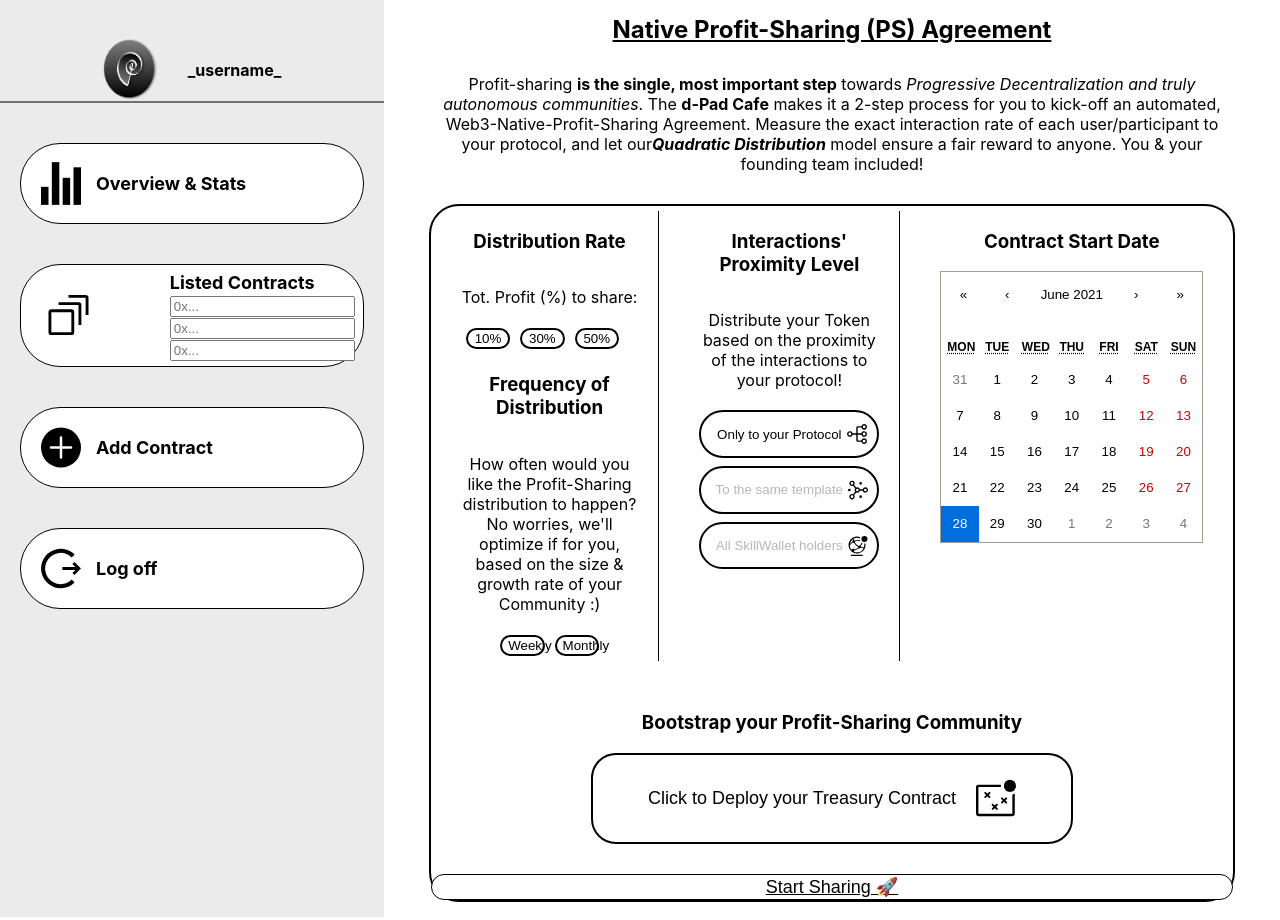
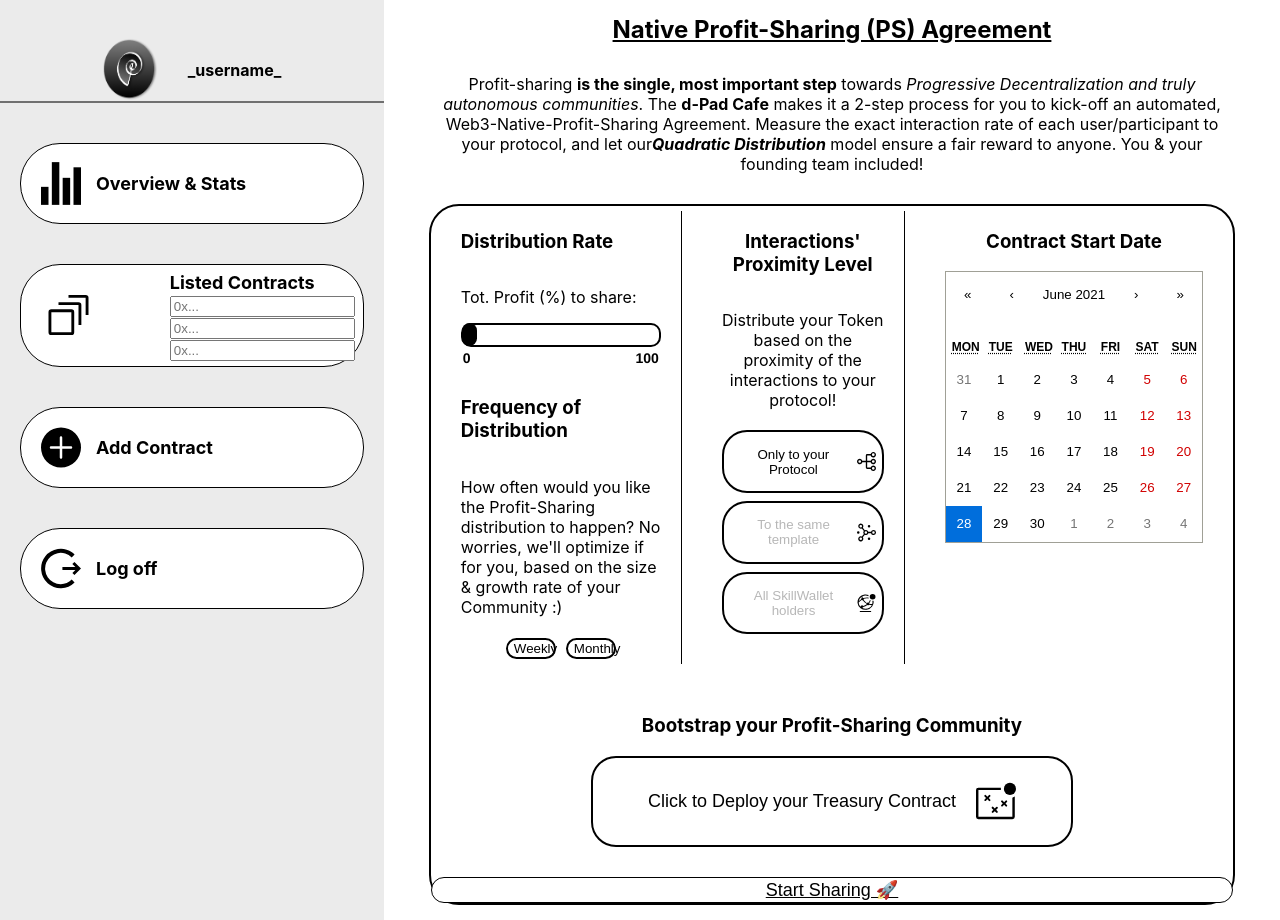
Before and after one commit to di-Pad/d-pad-cafe-frontend, a Next.js app: page /web3-native in a window 1280 px wide. Built offline with nearby package versions, Linux system fonts and the light colour scheme.

Commit message:
distr rate slider finished

```diff
--- a/pages/web3-native/index.js
+++ b/pages/web3-native/index.js
@@ -107,12 +107,21 @@
 
             <div className="profit-sharing-agreement">
                 <div className="profit-sharing-controls">
-                    <div className="control-section">
+                    <div className="control-section distr">
                         <h3>Distribution Rate</h3>
 
                         <p>Tot. Profit (%) to share:</p>
 
-                        <div className="total-profit-buttons">
+                        <div className="bar-chart-first-container">
+                            <div className="bar-chart-container"></div>
+
+                            <div className="bar-chart-metrics">
+                                <p>0</p>
+                                <p>100</p>
+                            </div>
+                        </div>
+
+                        {/* <div className="total-profit-buttons">
                         {
                             buttons.profitPercentage.map(btn => {
                                 const className= activeProfitButton === btn.name ? "active" : "";
@@ -126,7 +135,7 @@
                                 )
                             })
                         }
-                        </div>
+                        </div> */}
 
                         <h3>Frequency of Distribution</h3>
                         <p>How often would you like the Profit-Sharing distribution to happen? No worries, we&#39;ll optimize if for you,
--- a/styles/globals.css
+++ b/styles/globals.css
@@ -609,6 +609,37 @@
   flex-direction: column;
 }
 
+.distr {
+  text-align: left;
+}
+
+.bar-chart-first-container {
+  width: 200px;
+  height: 24px;
+  border: 2px solid black;
+  border-radius: 10px;
+  margin-bottom: 30px;
+}
+
+.bar-chart-container {
+  background-color: black;
+  border-radius: 40px;
+  height: 23px;
+  width: 15px;
+  margin-top: -2px;
+  margin-left: -1px;
+  margin-bottom: -10px;
+}
+
+.bar-chart-metrics {
+  display: flex;
+  justify-content: space-between;
+  width: 100%;
+  font-family: "Raleway", Helvetica, Arial, serif;
+  font-size: 14px;
+  font-weight: 700;
+}
+
 .design-share {
   border: 1px solid black;
   border-radius: 30px;
@@ -752,6 +783,7 @@
 
   .total-profit-buttons {
     display: flex;
+    margin-top: 15px;
   }
 
   .distribution-rate-buttons {
```
